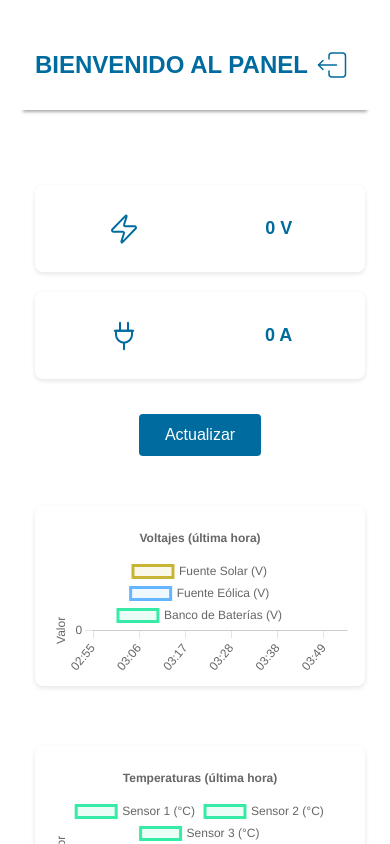
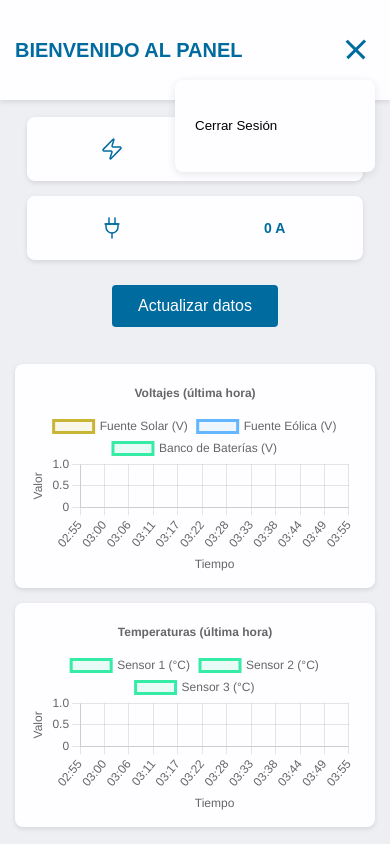
Before and after one commit to WolfMrDuck/Almeja, a Vue app in the folder frontend/: page / in a window 390 px wide. Both pictures are taken after a click on the button 332 px from the left and 65 px from the top of the page. Shown: the top 844 px of the page. Built offline with nearby package versions, Linux system fonts and the light colour scheme; no server answers.

Commit message:
Modificación de estilos para el panel y correcciones del store

```diff
--- a/frontend/src/assets/panel.css
+++ b/frontend/src/assets/panel.css
@@ -1,80 +1,154 @@
-body {
-    font-family: 'Arial', sans-serif;
-    background-color: #ffffff;
-    margin: 0;
-    padding: 0;
+  .contenedorGral {
+    width: 100%;
+    height: 100%;
+    background-color: var(--color-gris);
+    overflow-x: hidden; /*evita el scroll horizontal*/
   }
-
-  .contenedorGral {
-    padding: 20px;
-  }
-
-  .sombra{ /* www.cssmatic.com/box-shadow  -> para la sombra */
-    box-shadow: 0px 5px 3px -3px rgba(112,112,112,0.59);
-  }
-
-  .sombra-card {
+  .sombra {
     box-shadow: 0 2px 5px rgba(0, 0, 0, 0.1);
   }
-
-  .encabezado {
-    background: white;
+  .fondoBlanco {
+    background-color: var(--color-blanco);
+  }
+  /*Header principal*/
+  .header {
+    position: fixed;
+    top: 0;
+    left: 0;
+    right: 0;
+    height: 70px;
+    transition: all 0.3s ease;  /* Animación suave */
+    z-index: 1000;
+  }
+  /*header pequeño*/
+.header.pequeno {
+  height: 60px;
+}
+.contenido-header {
     /*border: #006B9F solid;  esto es solo para ver el borde*/
+    height: 100%;
     padding: 20px;
     display: flex;
     align-items: center;
     justify-content: space-between;
 }
+/*Menu hamburguesa*/
+.boton-menu{
+  display: none; /*oculto por defecto*/
+  width: 40px;
+  height: 40px;
+  background: transparent;
+  border: none;
+  cursor: pointer;
+  position: relative;
+  padding: 0;
+}
+.linea{
+  width: 25px;
+  height: 3px;
+  background: var(--color-primario);
+  margin: 5px auto;
+  transition: all 0.3s ease;
+}
+
+/* Animación X */
+.boton-menu.abierto .linea:nth-child(1) {
+  transform: rotate(45deg) translate(5px, 5px);
+}
+
+.boton-menu.abierto .linea:nth-child(2) {
+  opacity: 0;
+}
+
+.boton-menu.abierto .linea:nth-child(3) {
+  transform: rotate(-45deg) translate(7px, -6px);
+}
+
+/*menu desplegable*/
+.menu-desplegable {
+  position: absolute;
+  top: 100%;
+  right: 0;
+  background: var(--color-blanco);
+  border-radius: 8px;
+  box-shadow: 0 2px 10px rgba(0, 0, 0, 0.1);
+  margin-top: 10px;
+  display: none;
+  min-width: 200px;
+}
+
+.menu-desplegable.activo {
+  display: block;
+}
+
+.lista-menu {
+  list-style: none;
+  padding: 10px 0;
+}
+
+.opcion-menu {
+  padding: 15px 20px;
+  cursor: pointer;
+  display: flex;
+  align-items: center;
+  gap: 10px;
+}
+
+.opcion-menu:hover {
+  background: var(--color-gris);
+  color: var(--color-primario);
+}
+
 
 .bienvenida {
-    color: #006B9F;
+    color: var(--color-primario);
     font-size: 30px;
     font-weight: bold;
+    transition: font-size 0.3s ease;
 }
-
+.header.pequeno .bienvenida{
+  font-size: 25px;
+}
 .datos {
     font-size: 18px;
     color: var(--color-primario);
     font-weight: bold;
+    padding: 0px 10px;
 }
-
-  .panel {
-    /* border: #006B9F solid;esto es solo para ver el borde */
-    margin-top: 20px;
-    padding: 40px;
-  }
-
-  .contenedor_panel {
+.cont-temp {
     width: 100%;
     height: 100%;
     justify-content: center;
     align-items: flex-start;
 }
-
 .card {
-    /* background: white; */
     /* border: #006B9F solid;esto es solo para ver el borde */
     padding: 15px;
     border-radius: 8px;
     display: flex;
     justify-content: center;
     gap: 10px;
+    box-sizing: border-box;
 }
-
+.card.grafica-card {
+  min-height: 300px;
+  position: relative;
+  overflow: hidden; /*evita que se desborde el contenido de la grafica*/
+}
 .icono {
     margin: 10px;
     justify-content: space-around;
     align-items: center;
 }
-
 .grid {
     display: grid;
     grid-template-columns: repeat(4, 1fr); /*las columnas miden lo mismo*/
     grid-template-rows: 1fr 2fr 2fr; /*una de las filas es más pequeña que la otra*/
     gap: 15px;
-    margin-top: 20px;
+    margin-top: 80px;
+    padding: 40px;
+    box-sizing: border-box;
 }
-
   /*Para posicionar los cards*/
 .g1{
     grid-column: 1/5;
@@ -84,10 +158,7 @@ body {
     grid-column:1/5;
     grid-row: 2/3;
 }
-  .g3{
-    grid-column:4/5;
-    grid-row: 2/3;
-  }
+
 .g4{
     grid-column:1/4 ;
     grid-row: 3/4;
@@ -103,69 +174,85 @@ body {
     text-align: center;
 }
 
-
-.boton-logout{
-    background-color: transparent;
-    border: none;
-    padding: 5px;
-    border-radius: 50%;
-    cursor: pointer;
-    transition: background-color 0.3s, transform 0.2s;
-    display: flex;
-    align-items: center;
-    justify-content: center;
-}
-
-.boton-logout svg {
-    transition: transform 0.2s, fill 0.3s;
-}
-
-.boton-logout:hover {
-    background-color: var(--color-primario-hover);
-    /*border: var(--color-primario) solid;*/
-    transform: scale(1.1);
-}
-
-.boton-logout:hover svg {
-    stroke: var(--color-blanco);
-}
-
 /*Media queries*/
-@media screen and (max-width: 768px) {
+@media (max-width: 768px) {
   .grid{
     grid-template-columns: 1fr;
     grid-template-rows: auto;
+    padding: 20px;
+    margin-top: 90px;
+    gap: 20px;
   }
-  .g1, .g2, .g3, .g4, .g5 {
+  .g1, .g2, .g4, .g5 {
     grid-column: 1 / -1;
     grid-row: auto;
   }
-  .panel{
-    padding: 20px;
+
+  .g1{
+    flex-direction: column;
+    gap: 15px;
   }
-  .g1{
-    flex-wrap: wrap;
+
+  .g1 .card {
+    width: 100%;
+    margin: 0;
   }
+
+  .card.grafica-card {
+    min-height: 250px;
+    width: 100%;
+  }
+
   .icono{
     width: 100%;
     margin: 5px 0;
   }
+
+#boton-logout{
+    display: none;
+}
+.boton-menu{
+    display: block;
 }
 
-@media screen and (max-width: 576px) {
+}
+
+@media (max-width: 576px) {
   .bienvenida {
-    font-size: 24px;
+    font-size: 20px;
   }
-  .encabezado {
+  .contenido-header {
     padding: 15px;
-    flex-wrap: wrap;
+    gap: 10px;
   }
-  .panel{
+  .grid{
     padding: 15px;
+    gap: 15px;
   }
+
+  .card{
+    padding: 12px;
+  }
+
+  .card.grafica-card {
+    min-height: 200px;
+  }
+
   .icono{
-    width: 100%;
-    flex: none;
-    margin: 5px 0;
+    flex-direction: row;
+    padding: 10px;
   }
+  .icono svg {
+    width: 24px;
+    height: 24px;
   }
+  .datos {
+    font-size: 14px;
+    padding: 0 5px;
+  }
+  .boton-logout svg {
+    width: 28px;
+    height: 28px;
+  }
+
+}
--- a/frontend/src/assets/variables.css
+++ b/frontend/src/assets/variables.css
@@ -5,6 +5,7 @@
         --color-secundario: #bfdfea;
         --color-secundario-hover: #DBEAFE;
         --color-blanco: #fefdff;
+        --color-gris: #edeff3;
         --color-rojo: #e94d4d;
         --color-rojo-hover: #cc1f1a;
         --color-deshabilitado: rgba(19,116,163,57%);
@@ -13,4 +14,6 @@
 
 body {
         font-family: Arial, Helvetica, sans-serif;
+        margin: 0;
+        padding: 0;
 }
--- a/frontend/src/components/GraficaLinea.vue
+++ b/frontend/src/components/GraficaLinea.vue
@@ -85,15 +85,22 @@ import { ref, watch } from 'vue';
 </script>
 
 <template>
-   <div class="contenedorGrafica">
-    <Line :data="datosGrafica" :options="opcionesGrafica"/>
-   </div>
+    <div class="grafica">
+      <Line :data="datosGrafica" :options="opcionesGrafica"/>
+    </div>
 </template>
 
 <style>
- .contenedorGrafica{
+.grafica {
     width: 100%;
-    height: 100%;
-    margin: 0 auto;
- }
+    min-height: 250px;
+    height: auto;
+}
+
+@media screen and (max-width: 768px) {
+  .grafica {
+    min-height: 200px;
+  }
+}
+
 </style>
--- a/frontend/src/stores/sensoresStore.js
+++ b/frontend/src/stores/sensoresStore.js
@@ -195,9 +195,10 @@ export const useSensoresStore = defineStore ('sensores', {
             // horaAnterior.setHours(horaAnterior.getHours() - 1)
             // console.log(horaAnterior);
 
+            //Hay que cambiar esto antes de hacer la prueba con la API
             const horaAnterior = new Date();
-            horaAnterior.setDate(horaAnterior.getDate() - 1);
-            horaAnterior.setHours(horaAnterior.getHours() - 2);
+            horaAnterior.setDate(horaAnterior.getDate() - 5);
+            horaAnterior.setHours(horaAnterior.getHours() - 1);
 
 
             try {
--- a/frontend/src/views/Panel.vue
+++ b/frontend/src/views/Panel.vue
@@ -1,7 +1,6 @@
 <script setup>
-  import { onMounted, onUnmounted, computed } from 'vue';
+  import { onMounted, onUnmounted, computed, ref } from 'vue';
   import GraficaLinea from '@/components/GraficaLinea.vue';
-  import GraficaPastel from '@/components/GraficaPastel.vue';
   import { useSensoresStore } from '@/stores/sensoresStore';
   import { storeToRefs } from 'pinia';
   import BotonBase from '@/components/BotonBase.vue';
@@ -17,9 +16,34 @@
     ultimosDatos.value.find(v => v.nombre.includes('Corriente Fuente'))
   );
 
+  //Manejo del header y menú
+  const headerPequeno = ref(false)
+  const menuAbierto = ref(false)
+
+  const manejarScroll = () => {
+    headerPequeno.value = window.scrollY > 50
+  }
+
+  const alternarMenu = () => {
+    menuAbierto.value = !menuAbierto.value
+  }
+
+  const cerrarSesion = () => {
+    console.log('Cerrando sesión...')
+    menuAbierto.value = false
+  }
+
   const actualizarDatos = async() => {
     await sensoresStore.cargarDatos();
     console.log("Ultimos datos actualizados:", ultimosDatos.value);
+  }
+
+  // Cerrar menú al hacer clic fuera
+const cerrarMenuFuera = (event) => {
+  const boton = event.target.closest('.boton-menu')
+  if (!boton && menuAbierto.value) {
+    menuAbierto.value = false
+  }
 }
 
   let intervalo
@@ -27,41 +51,51 @@
   onMounted(() => {
     actualizarDatos()
     intervalo = setInterval (actualizarDatos, 60_000)
+    window.addEventListener('scroll', manejarScroll)
+    document.addEventListener('click', cerrarMenuFuera)
+
   })
 
   onUnmounted(() => {
     clearInterval(intervalo)
+    window.removeEventListener('scroll', manejarScroll)
+    document.removeEventListener('click', cerrarMenuFuera)
   })
 
 </script>
 
 <template>
     <div class="contenedorGral">
-      <div class="encabezado sombra">
+      <div class="header" :class="{pequeno: headerPequeno}">
+        <div class="contenido-header sombra fondoBlanco">
           <h1 class="bienvenida">BIENVENIDO AL PANEL</h1>
-          <button class="boton-logout">
-            <svg xmlns="http://www.w3.org/2000/svg"
-              viewBox="0 0 24 24"
-              fill="none"
-              stroke=#006B9F
-              stroke-linecap="round"
-              stroke-linejoin="round"
-              width="36"
-              height="36"
-              stroke-width="1">
-              <path d="M10 8v-2a2 2 0 0 1 2 -2h7a2 2 0 0 1 2 2v12a2 2 0 0 1 -2 2h-7a2 2 0 0 1 -2 -2v-2"></path>
-              <path d="M15 12h-12l3 -3"></path>
-              <path d="M6 15l-3 -3"></path>
-            </svg> <!-- logout -->
-          </button>
-      </div> <!-- fin del encabezado -->
+          <BotonBase id="boton-logout" tipo="secundario" @click="cerrarSesion">
+            Cerrar Sesión
+          </BotonBase>
 
-      <div class="panel">
+          <!-- Menú hamburguesa para vista movil -->
+          <button class="boton-menu" :class="{abierto: menuAbierto}" @click="alternarMenu"> <!-- este botón es diferente al componente BotonBase -->
+              <div class="linea"></div>
+              <div class="linea"></div>
+              <div class="linea"></div>
 
+              <div class="menu-desplegable" :class="{activo: menuAbierto}">
+                <ul class="lista-menu">
+                  <li class="opcion-menu" @click="cerrarSesion">
+                    Cerrar Sesión
+                  </li>
+                </ul>
+              </div>
+          </button> <!-- fin menú hamburguesa -->
+
+        </div>
+      </div><!-- fin del header -->
+
+
+  <!-- Cuerpo del panel -->
       <div class="grid">
-
         <div class="card g1">
-            <div class="card sombra-card icono">
+          <div class="card sombra fondoBlanco icono">
             <svg xmlns="http://www.w3.org/2000/svg"
               width="32"
               height="32"
@@ -76,7 +110,7 @@
             <p class="datos">{{voltajeSolar.valor ?? '---'}} {{ voltajeSolar.unidad ?? ''}}</p>
           </div>
 
-            <div class="card sombra-card icono">
+          <div class="card sombra fondoBlanco icono">
             <svg xmlns="http://www.w3.org/2000/svg"
               width="32"
               height="32"
@@ -97,14 +131,13 @@
           </div>
           <div class="card icono">
             <BotonBase tipo="primario" tamano="grande" @click="actualizarDatos">
-                  Actualizar
+                Actualizar datos
             </BotonBase>
           </div>
 
         </div>
 
-          <div class="card sombra-card g2">
-            <!-- <h2 class="subtitle">Grafica voltajes</h2> -->
+        <div class="card sombra fondoBlanco grafica-card g2">
             <GraficaLinea
               :etiquetas="sensoresStore.etiquetasGrafica"
               :datasets="sensoresStore.datosVoltajes"
@@ -112,14 +145,7 @@
             />
         </div>
 
-          <div class="card g3">
-            <div class="contenedor_panel">
-
-            </div>
-          </div>
-
-          <div class="card sombra-card g4">
-            <!-- <h2 class="subtitle">Temperaturas de Banco de Baterías</h2> -->
+        <div class="card sombra fondoBlanco grafica-card g4">
             <GraficaLinea
             :etiquetas="sensoresStore.etiquetasGrafica"
             :datasets="sensoresStore.datosTemperaturas"
@@ -128,8 +154,8 @@
         </div>
 
         <div class="card g5">
-            <div class="contenedor_panel">
-                <div class="card sombra-card icono">
+          <div class="cont-temp">
+            <div class="card sombra fondoBlanco icono">
                 <svg xmlns="http://www.w3.org/2000/svg"
                   width="32"
                   height="32"
@@ -145,8 +171,7 @@
                 <p class="datos">Temp</p>
             </div>
           </div>
-          </div>
+        </div><!-- Fin g5 -->
       </div> <!-- Fin div grid -->
-      </div> <!-- fin div panel -->
     </div> <!-- Fin del contenedor general -->
 </template>
```
Lines whose indentation alone changed are shown as unchanged.
